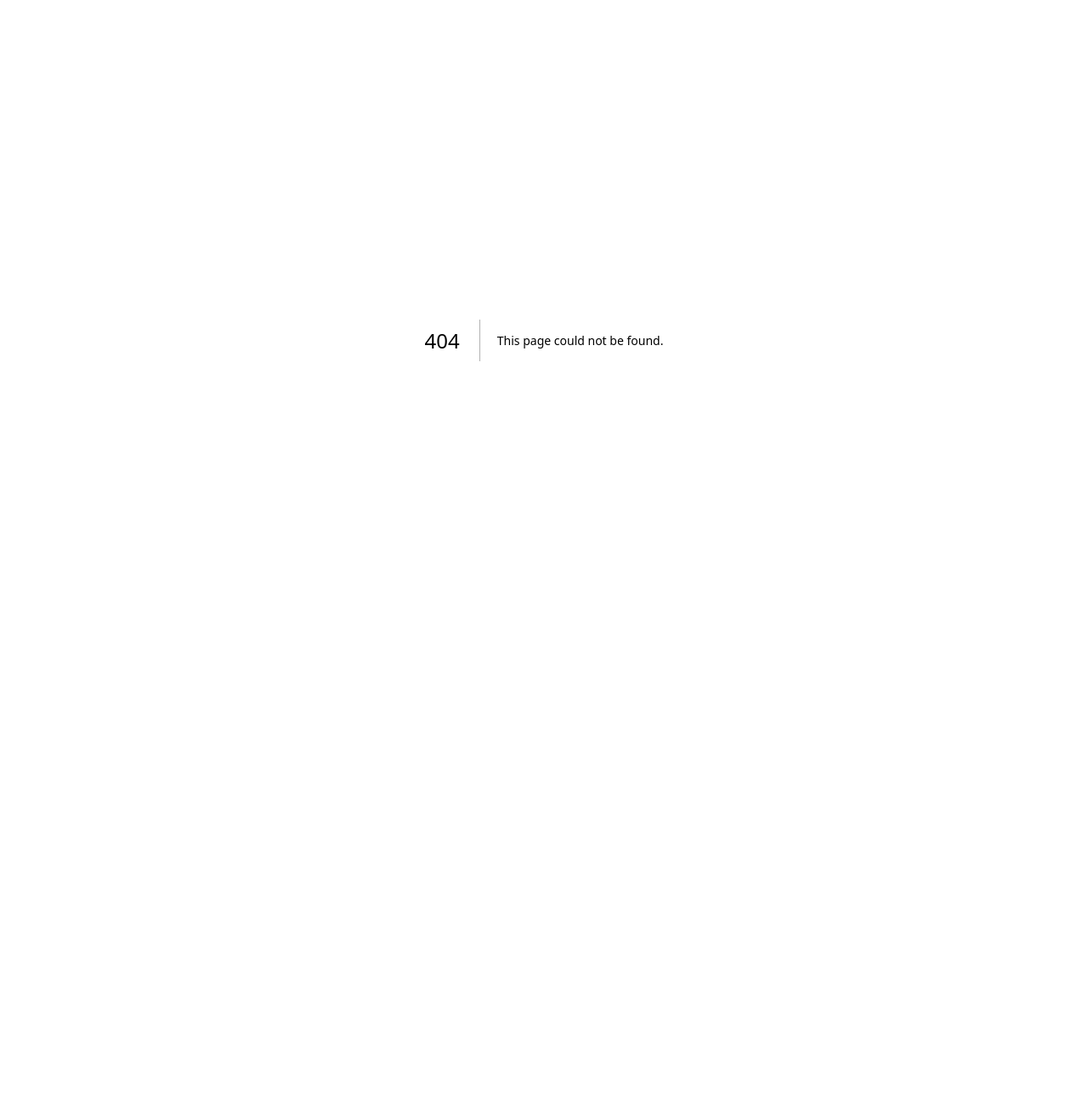
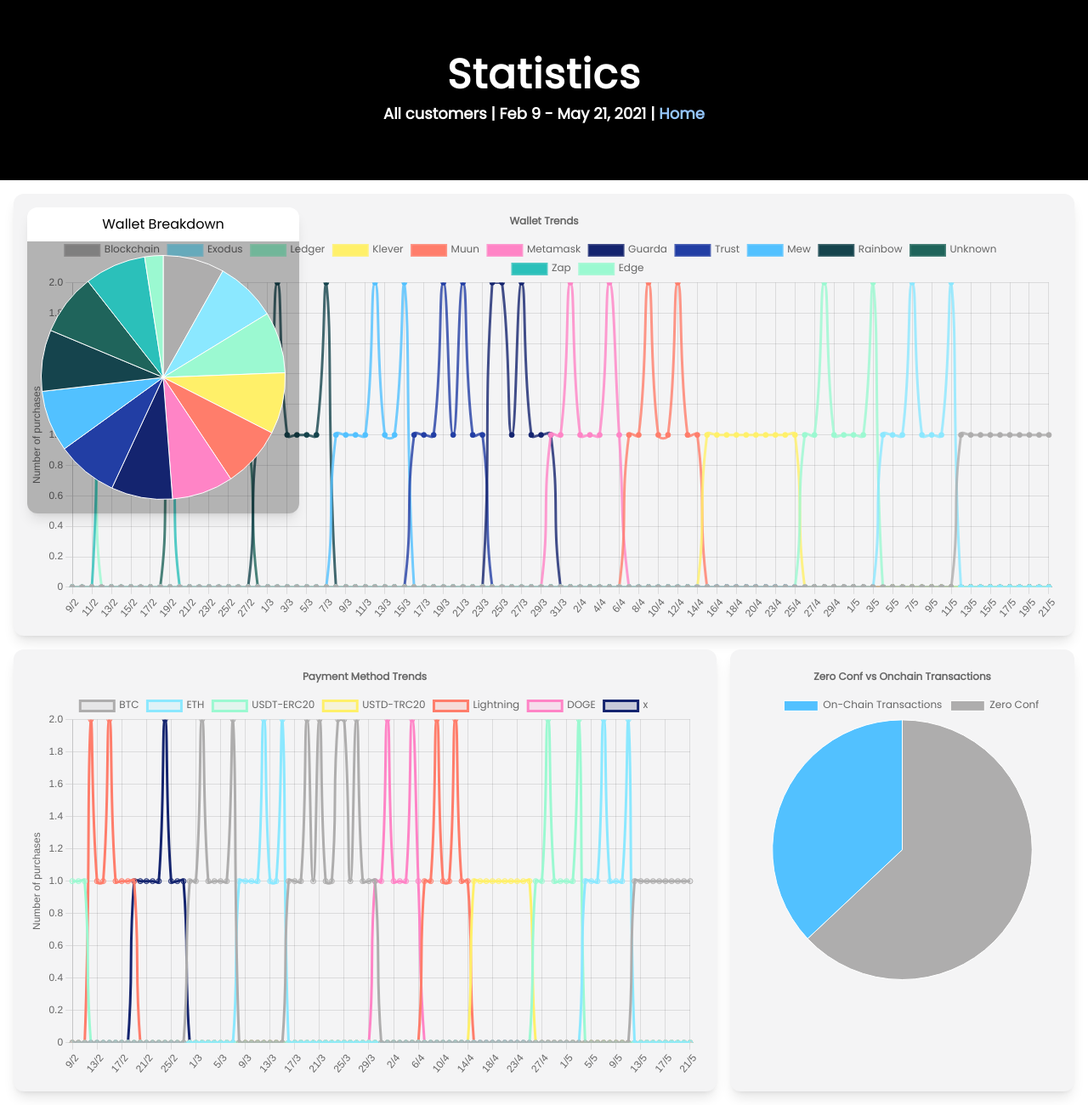
Before and after one commit to rolznz/br-graphs, a Next.js app: page /sandbox in a window 1280 px wide. Before the commit this address had no page. Shown: the whole page at 85% size. Before the commit the page ends 800 px from the top, so only its background shows below. Built offline with nearby package versions, Linux system fonts and the light colour scheme.

Commit message:
Add sandbox page

```diff
--- /dev/null
+++ b/app/components/DragabbleComponent.tsx
@@ -0,0 +1,6 @@
+"use client";
+import React from "react";
+import Draggable from "react-draggable";
+export function DraggableComponent({ children }: React.PropsWithChildren) {
+  return <Draggable>{children}</Draggable>;
+}
--- a/app/components/Hero.tsx
+++ b/app/components/Hero.tsx
@@ -1,3 +1,4 @@
+import { Navigation } from "app/components/Navigation";
 import { format } from "date-fns";
 import { sortedPurchaseDates } from "lib/graphsData";
 
@@ -6,16 +7,19 @@ const formatHeroDate = (date: Date, includeYear = false) =>
 
 export function Hero() {
   return (
-    <div className="w-full py-16 bg-black flex flex-col justify-center items-center gap-2">
+    <div className="w-full py-16 px-8 bg-black flex flex-col justify-center items-center gap-2">
       <h1 className="text-white text-5xl font-sans font-bold tracking-wide">
         Statistics
       </h1>
-      <h2 className="text-white text-lg font-sans font-bold">
+      <h2 className="text-white text-lg font-sans font-bold text-center">
         All customers | {formatHeroDate(sortedPurchaseDates[0])} -{" "}
         {formatHeroDate(
           sortedPurchaseDates[sortedPurchaseDates.length - 1],
           true
-        )}
+        )}{" "}
+        <span className="max-md:hidden">| </span>
+        <br className="md:hidden" />
+        <Navigation />
       </h2>
     </div>
   );
--- /dev/null
+++ b/app/components/Navigation.tsx
@@ -0,0 +1,14 @@
+"use client";
+import Link from "next/link";
+import { usePathname } from "next/navigation";
+
+export function Navigation() {
+  const pathname = usePathname();
+  return (
+    <Link href={pathname === "/" ? "/sandbox" : "/"}>
+      <span className="text-blue-300 hover:text-blue-200">
+        {pathname === "/" ? "Sandbox" : "Home"}
+      </span>
+    </Link>
+  );
+}
--- /dev/null
+++ b/app/components/SandboxGraphs.tsx
@@ -0,0 +1,78 @@
+import { DraggableComponent } from "app/components/DragabbleComponent";
+import { GraphCard } from "app/components/GraphCard";
+import { LineChart } from "app/components/LineChart";
+import { PieChart } from "app/components/PieChart";
+import { graphsData } from "lib/graphsData";
+
+export function SandboxGraphs() {
+  return (
+    <>
+      <div className="grid grid-cols-1 md:grid-cols-3 gap-4 p-4">
+        <div className="md:col-span-3 h-full relative">
+          <div
+            className="absolute z-10 p-4"
+            style={{
+              animation: "fadeIn 3s forwards",
+            }}
+          >
+            <DraggableComponent>
+              <div className="shadow-lg rounded-xl cursor-pointer">
+                <div className="rounded-t-xl px-4 py-2 -z-10 w-full flex justify-center bg-white">
+                  <p className="font-sans pointer-events-none">
+                    Wallet Breakdown
+                  </p>
+                </div>
+                <div
+                  style={{
+                    width: "min(40vw, 40vh, 400px)",
+                    height: "min(40vw, 40vh, 400px)",
+                    background: "#0004",
+                  }}
+                  className="p-4 rounded-b-xl"
+                >
+                  <PieChart
+                    data={graphsData.walletsBreakdownData}
+                    options={{
+                      ...graphsData.walletsBreakdownOptions,
+                      plugins: {
+                        title: {
+                          display: false,
+                        },
+                        legend: {
+                          display: false,
+                        },
+                      },
+                    }}
+                  />
+                </div>
+              </div>
+            </DraggableComponent>
+          </div>
+          <GraphCard>
+            <LineChart
+              data={graphsData.walletTrendsData}
+              options={graphsData.walletTrendsOptions}
+            />
+          </GraphCard>
+        </div>
+        <div className="md:col-span-2 h-full">
+          <GraphCard>
+            <LineChart
+              data={graphsData.paymentMethodTrendsData}
+              options={graphsData.paymentMethodTrendsOptions}
+            />
+          </GraphCard>
+        </div>
+        <div className="col-span-1 h-full">
+          <GraphCard>
+            <PieChart
+              data={graphsData.zeroConfBreakdownData}
+              options={graphsData.zeroConfBreakdownOptions}
+              formatPercent
+            />
+          </GraphCard>
+        </div>
+      </div>
+    </>
+  );
+}
--- /dev/null
+++ b/app/sandbox/page.tsx
@@ -0,0 +1,12 @@
+import { Hero } from "app/components/Hero";
+import { SandboxGraphs } from "app/components/SandboxGraphs";
+import "styles/globals.css";
+
+export default function Page() {
+  return (
+    <>
+      <Hero />
+      <SandboxGraphs />
+    </>
+  );
+}
--- a/lib/graphsData.ts
+++ b/lib/graphsData.ts
@@ -120,10 +120,11 @@ export const graphsData: GraphsData = {
     plugins: {
       title: {
         display: true,
-        text: "Wallets Breakdown",
+        text: "Wallet Breakdown",
         font: chartFontConfig,
       },
       legend: {
+        display: false,
         labels: {
           font: chartFontConfig,
         },
@@ -164,8 +165,8 @@ export const graphsData: GraphsData = {
     labels: purchaseDateLabels,
     datasets: uniqueWallets.map((wallet, walletIndex) => ({
       type: "line",
-      backgroundColor: colors[walletIndex] + "33",
-      borderColor: colors[walletIndex],
+      backgroundColor: colors[walletIndex],
+      borderColor: colors[walletIndex] + "CC",
       data: walletUsageByDate[walletIndex],
       label: wallet,
     })),
--- a/package.json
+++ b/package.json
@@ -17,7 +17,8 @@
     "next": "13.0.3",
     "react": "18.2.0",
     "react-chartjs-2": "^4.3.1",
-    "react-dom": "18.2.0"
+    "react-dom": "18.2.0",
+    "react-draggable": "4.4.5"
   },
   "devDependencies": {
     "@types/node": "18.11.9",
--- a/styles/globals.css
+++ b/styles/globals.css
@@ -6,11 +6,18 @@
 
 @keyframes fadeOut {
   0% {
-    display: none;
     opacity: 1;
   }
   100% {
-    display: block;
     opacity: 0;
   }
 }
+
+@keyframes fadeIn {
+  0% {
+    opacity: 0;
+  }
+  100% {
+    opacity: 1;
+  }
+}
```
Also changed, not shown: 1 other file (tests, documents, lock files or other folders).
